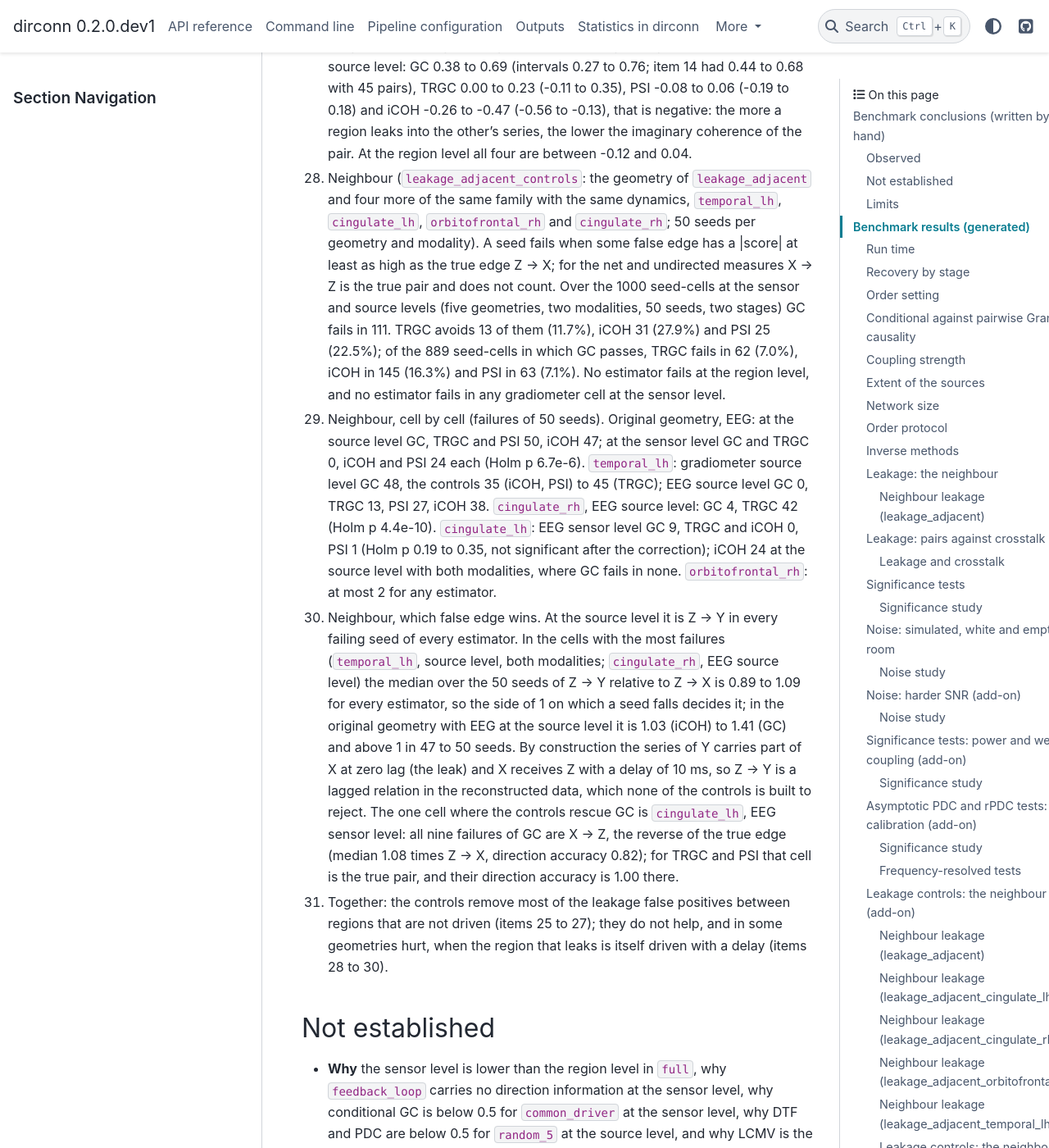
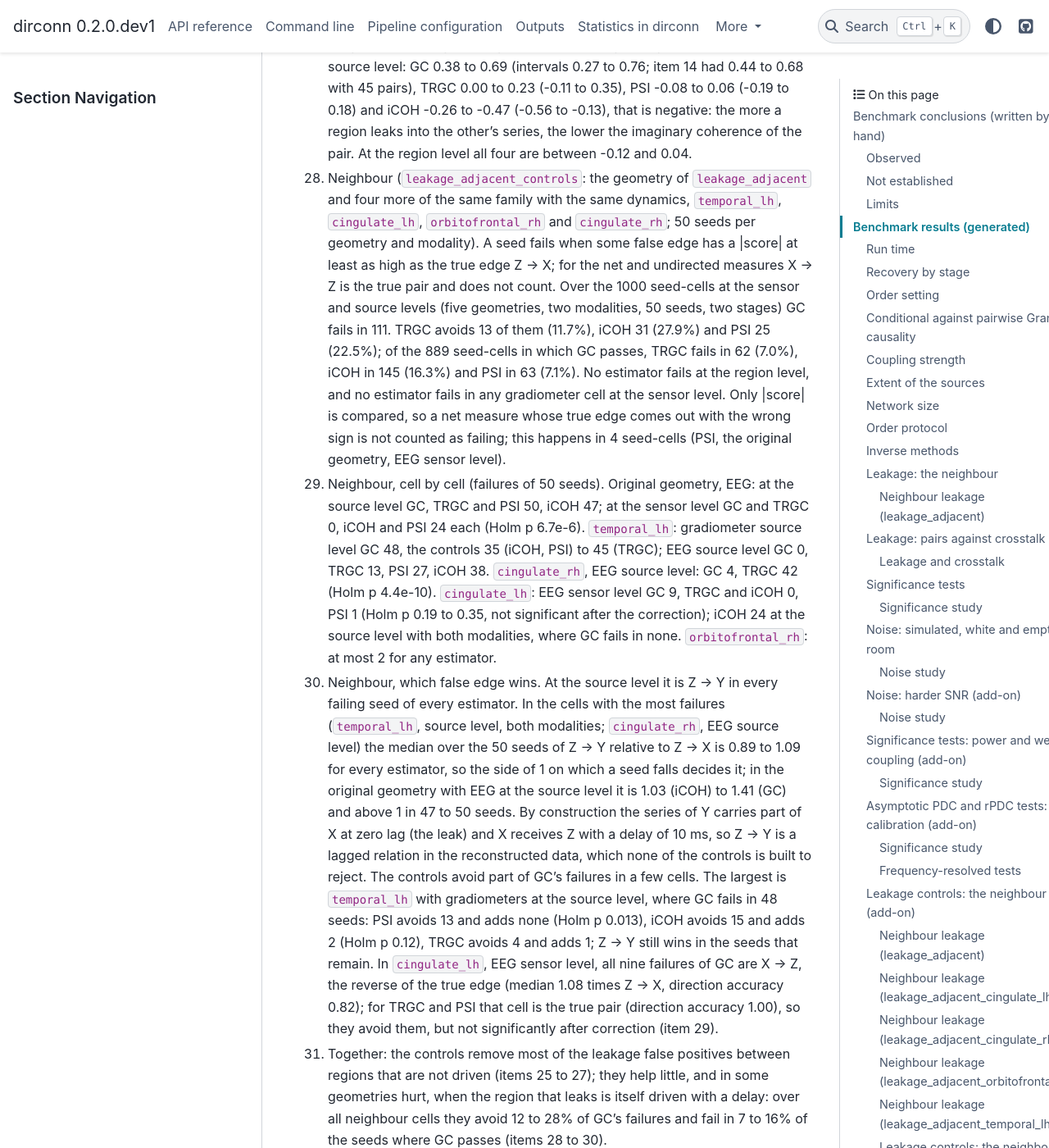
Before and after one commit to HanweiLiu-Viola/dirconn, a Sphinx documentation site: the page built from docs/benchmark_results.md, in a window 1280 px wide and 1400 px high, scrolled down 5608 px. Shown: the whole window at 82% size. Built offline with Sphinx 7.4.7 and the PyData theme 0.15.4, drawn with Linux system fonts in a browser that asks for light colours; pages that are not in the unit, such as notebooks, are missing from menus; some of the changed text lies outside the part shown.

Commit message:
docs: neighbour conclusions name the cells where the controls avoid GC's failures

```diff
--- a/docs/benchmark_results.md
+++ b/docs/benchmark_results.md
@@ -158,7 +158,7 @@ ran at later commits, `009c4d1` and `3901193`).**
 Conditional GC at BIC order (`gc/bic`, the reference) against three estimators built to ignore
 zero-lag mixing: time-reversed GC (`trgc/bic`), imaginary coherence (`imcoh/mt`, undirected) and the
 phase slope index (`psi/mt`); EEG and gradiometers, 10 dB, 60 s, `partial`. They ran at `c06cb5f` with
-Python 3.13.9 and numpy 2.5.5; the tasks they share with `leakage_adjacent` (seeds 0 to 9) and
+Python 3.13.9, numpy 2.5.5 and scipy 1.18.1; the tasks they share with `leakage_adjacent` (seeds 0 to 9) and
 `leakage_pairs` (the first 45 pairs) give the same GC score matrices as the published files.**
 
 25. Region pairs without an edge (`leakage_pairs_controls`, 150 pairs, one seed each). A pair is a false
@@ -185,7 +185,9 @@ Python 3.13.9 and numpy 2.5.5; the tasks they share with `leakage_adjacent` (see
     two modalities, 50 seeds, two stages) GC fails in 111. TRGC avoids 13 of them (11.7%), iCOH 31
     (27.9%) and PSI 25 (22.5%); of the 889 seed-cells in which GC passes, TRGC fails in 62 (7.0%), iCOH
     in 145 (16.3%) and PSI in 63 (7.1%). No estimator fails at the region level, and no estimator fails
-    in any gradiometer cell at the sensor level.
+    in any gradiometer cell at the sensor level. Only |score| is compared, so a net measure whose true
+    edge comes out with the wrong sign is not counted as failing; this happens in 4 seed-cells (PSI,
+    the original geometry, EEG sensor level).
 29. Neighbour, cell by cell (failures of 50 seeds). Original geometry, EEG: at the source level GC,
     TRGC and PSI 50, iCOH 47; at the sensor level GC and TRGC 0, iCOH and PSI 24 each (Holm p 6.7e-6).
     `temporal_lh`: gradiometer source level GC 48, the controls 35 (iCOH, PSI) to 45 (TRGC); EEG source
@@ -200,13 +202,17 @@ Python 3.13.9 and numpy 2.5.5; the tasks they share with `leakage_adjacent` (see
     geometry with EEG at the source level it is 1.03 (iCOH) to 1.41 (GC) and above 1 in 47 to 50 seeds.
     By construction the series of Y carries part of X at zero lag (the leak) and X receives Z with a
     delay of 10 ms, so Z -> Y is a lagged relation in the reconstructed data, which none of the controls
-    is built to reject. The one cell where the controls rescue GC is `cingulate_lh`, EEG sensor level:
-    all nine failures of GC are X -> Z, the reverse of the true edge (median 1.08 times Z -> X, direction
-    accuracy 0.82); for TRGC and PSI that cell is the true pair, and their direction accuracy is 1.00
-    there.
+    is built to reject. The controls avoid part of GC's failures in a few cells. The largest is
+    `temporal_lh` with gradiometers at the source level, where GC fails in 48 seeds: PSI avoids 13 and
+    adds none (Holm p 0.013), iCOH avoids 15 and adds 2 (Holm p 0.12), TRGC avoids 4 and adds 1; Z -> Y
+    still wins in the seeds that remain. In `cingulate_lh`, EEG sensor level, all nine failures of GC
+    are X -> Z, the reverse of the true edge (median 1.08 times Z -> X, direction accuracy 0.82); for
+    TRGC and PSI that cell is the true pair (direction accuracy 1.00), so they avoid them, but not
+    significantly after correction (item 29).
 31. Together: the controls remove most of the leakage false positives between regions that are not
-    driven (items 25 to 27); they do not help, and in some geometries hurt, when the region that leaks
-    is itself driven with a delay (items 28 to 30).
+    driven (items 25 to 27); they help little, and in some geometries hurt, when the region that leaks
+    is itself driven with a delay: over all neighbour cells they avoid 12 to 28% of GC's failures and
+    fail in 7 to 16% of the seeds where GC passes (items 28 to 30).
 
 ## Not established
 
```
Also changed, not shown: docs/benchmark_conclusions.md (+14 -8 lines).
